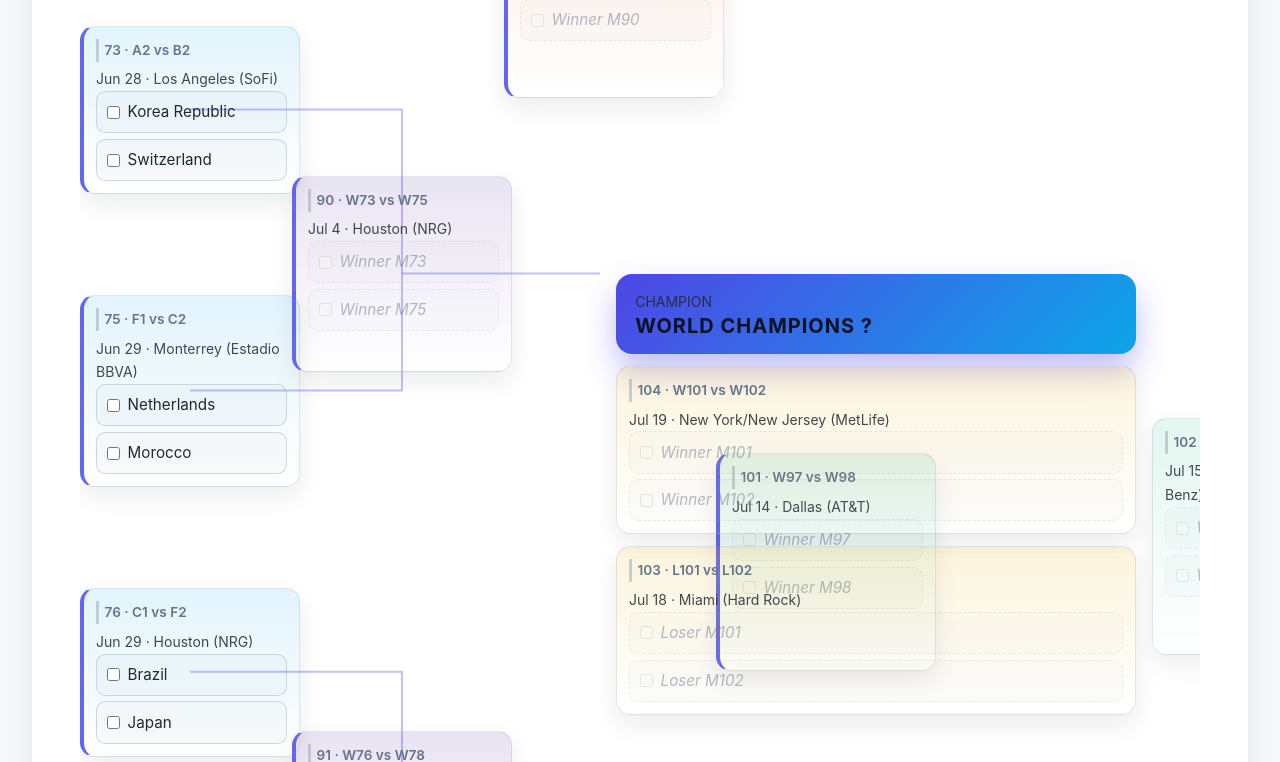
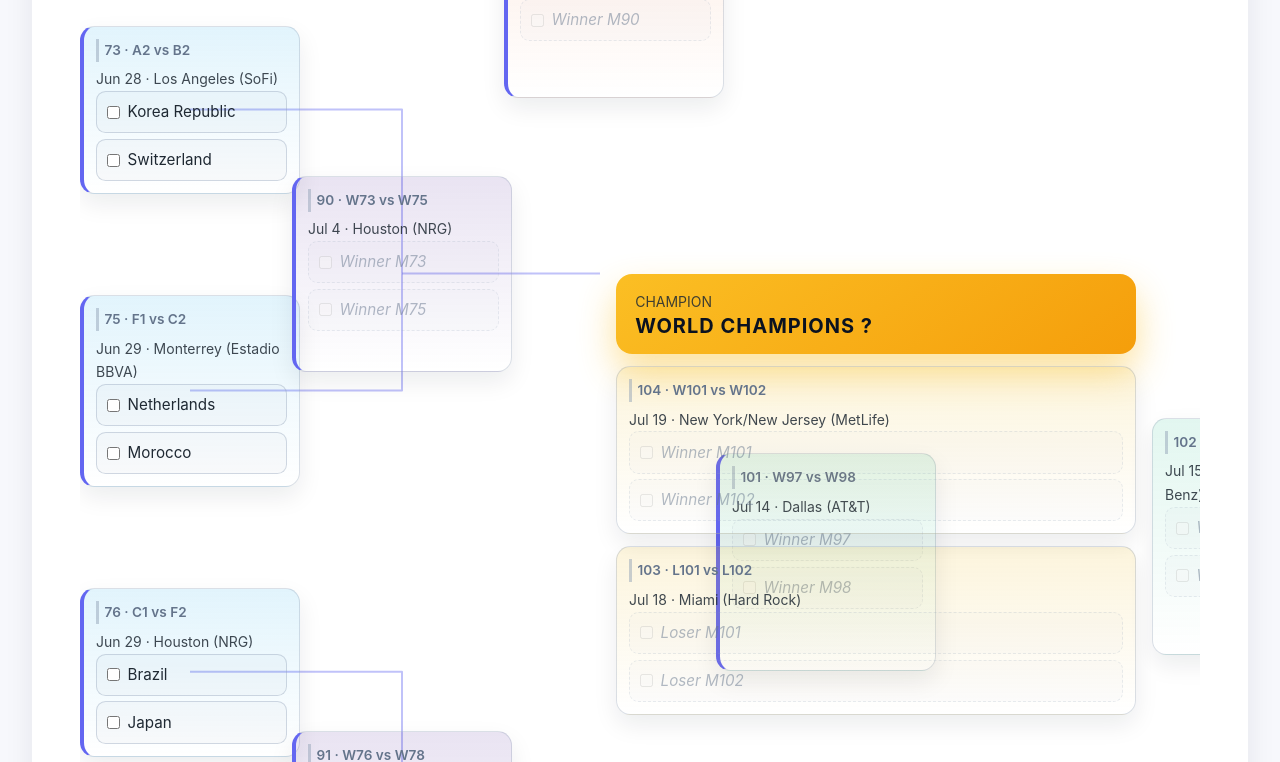
Before and after one commit to sfeng77/damogu, a Flask app: page /worldcup26/predictor in a window 1280 px wide. Shown: the part 3047-3809 px from the top of the page. Run offline with Flask 3, Linux system fonts and the light colour scheme.

Commit message:
Gold champion banner and more opaque match cards

```diff
--- a/static/css/main.css
+++ b/static/css/main.css
@@ -451,8 +451,8 @@ footer {
 }
 
 .match-card {
-  background: var(--color-surface);
-  border: 1px solid rgba(148, 163, 184, 0.25);
+  background: rgba(255, 255, 255, 0.94);
+  border: 1px solid rgba(148, 163, 184, 0.35);
   border-radius: 0.9rem;
   box-shadow: 0 10px 24px var(--card-shadow);
   padding: 0.75rem;
@@ -585,9 +585,9 @@ footer {
 .champion-card {
   border-radius: 1rem;
   padding: 1rem 1.2rem;
-  background: linear-gradient(135deg, var(--gradient-start), var(--gradient-end));
+  background: linear-gradient(145deg, #fbbf24, #f59e0b);
   color: #0b1220;
-  box-shadow: 0 16px 32px rgba(79, 70, 229, 0.35);
+  box-shadow: 0 18px 36px rgba(251, 191, 36, 0.45);
 }
 .champion-card .h5 {
   font-family: "Montserrat", "Inter", system-ui, -apple-system, "Segoe UI", sans-serif;
```
